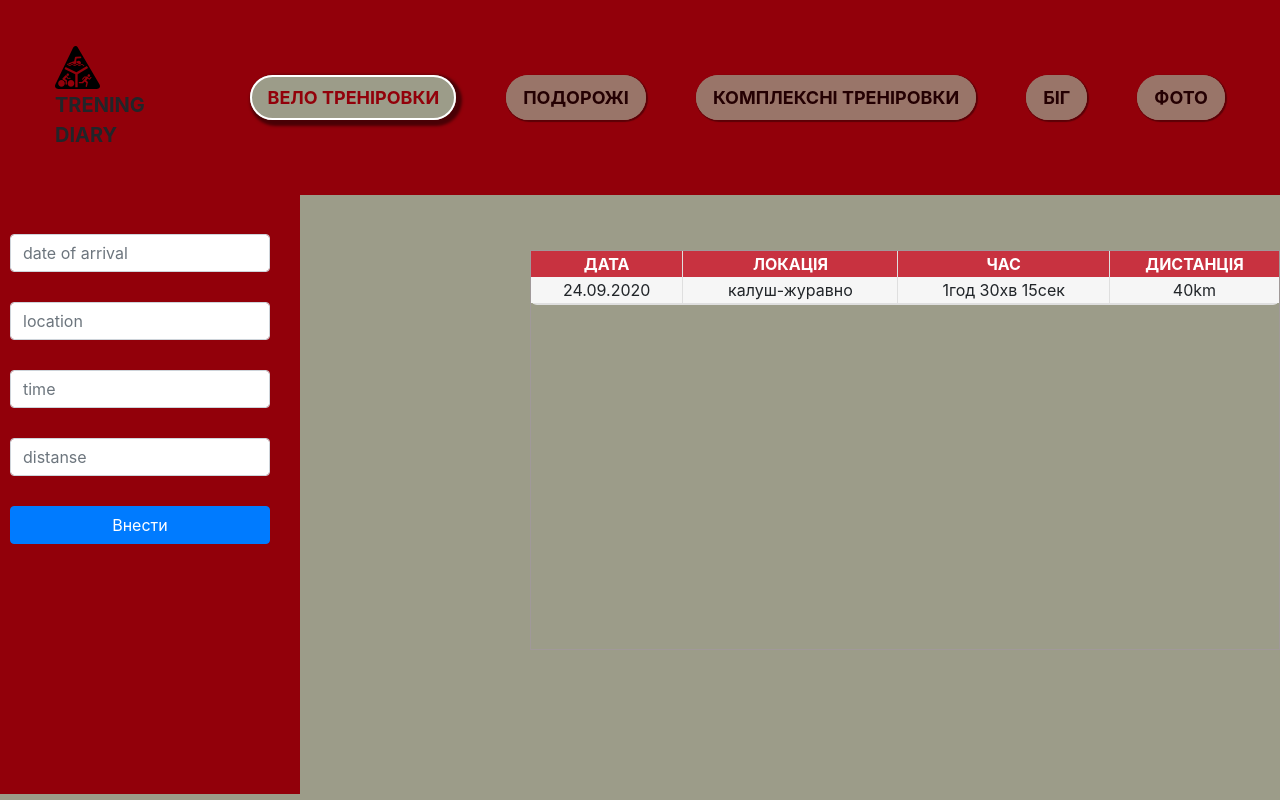
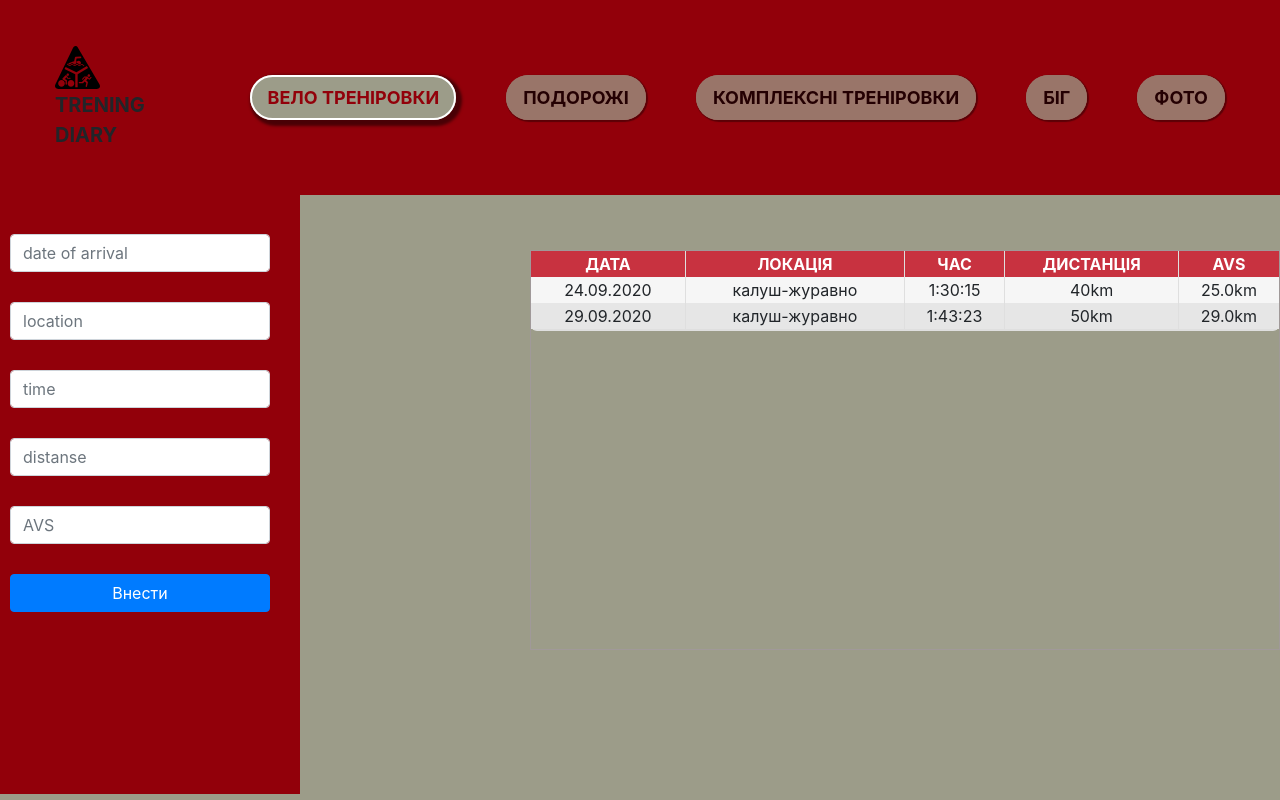
Before and after one commit to Nazar-svg/My_Trening_Diary, a React (Create React App) app: page /cycling in a window 1280 px wide. Built offline with nearby package versions, Linux system fonts and the light colour scheme.

Commit message:
refactoring table,MenuCycling

```diff
--- a/src/components/Menu/MenuCycling/MenuCycling.js
+++ b/src/components/Menu/MenuCycling/MenuCycling.js
@@ -3,10 +3,9 @@ import 'bootstrap/dist/css/bootstrap.min.css'
 import classes from './MenuCycling.module.css'
 
 class MenuCycling extends Component {
-    state = { data: '', location: '', time: '', distanse: '' };
+    state = { data: '', location: '', time: '', distanse: '', avs: '' };
 
    getDate = ({target}) => {
-        console.dir(target);
         this.setState({
             ...this.state, [target.id]: target.value
         });
@@ -44,8 +43,13 @@ class MenuCycling extends Component {
                     id="distanse"
                     onChange={this.getDate}
                 />
-
-
+                <input
+                    type="text"
+                    className="form-control"
+                    placeholder="AVS"
+                    id="avs"
+                    onChange={this.getDate}
+                />
                 <button
                     type="button"
                     className="btn btn-primary"
--- a/src/components/Table/Table.js
+++ b/src/components/Table/Table.js
@@ -4,17 +4,18 @@ import MenuCycling from '../Menu/MenuCycling/MenuCycling'
 
 class Table extends Component {
     state = {
-        dataHeader: "ДАТА",
-        locationHeader: "ЛОКАЦІЯ",
-        timeHeader: "ЧАС",
-        distanseHeader: "ДИСТАНЦІЯ",
+        dataHeader: 'ДАТА',
+        locationHeader: 'ЛОКАЦІЯ',
+        timeHeader: 'ЧАС',
+        distanseHeader: 'ДИСТАНЦІЯ',
+        avs: 'AVS',
         tableItems: [
-            { data: "24.09.2020", location: 'калуш-журавно', time: '1год 30хв 15сек', distanse: '40km' },
+            { data: '24.09.2020', location: 'калуш-журавно', time: '1:30:15', distanse: '40km', avs: '25.0km' },
+            { data: '29.09.2020', location: 'калуш-журавно', time: '1:43:23', distanse: '50km', avs: '29.0km' }
         ]
     }
 
     addNewDataTable = (item) => {
-        console.log(item)
      this.setState({
        ...this.state,
        tableItems: [...this.state.tableItems, item]
@@ -28,6 +29,7 @@ class Table extends Component {
                     <td>{item.location}</td>
                     <td>{item.time}</td>
                     <td>{item.distanse}</td>
+                    <td>{item.avs}</td>
                 </tr>
             )
         })
@@ -45,6 +47,7 @@ class Table extends Component {
                         <td>{this.state.locationHeader}</td>
                         <td>{this.state.timeHeader}</td>
                         <td>{this.state.distanseHeader}</td>
+                        <td>{this.state.avs}</td>
                     </tr>
                 </thead>
                 <tbody>
```
